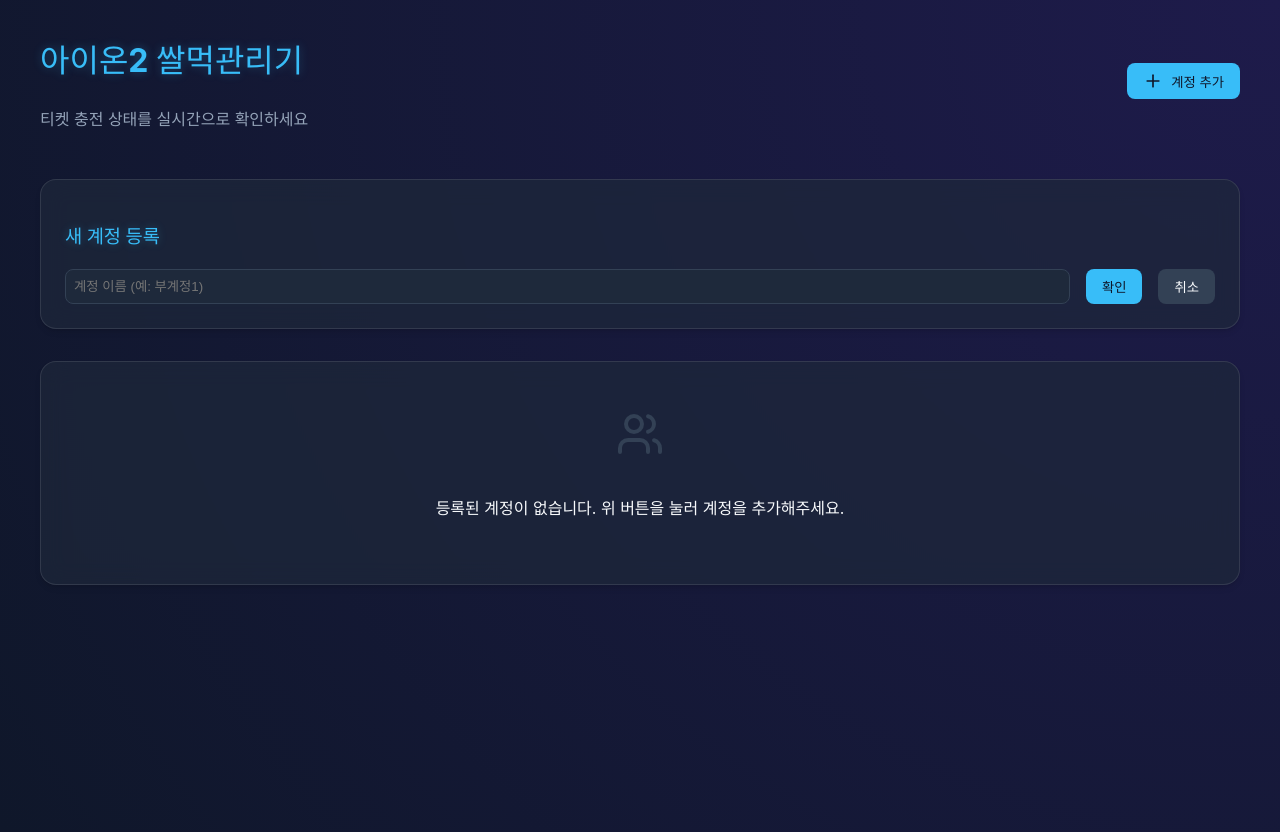
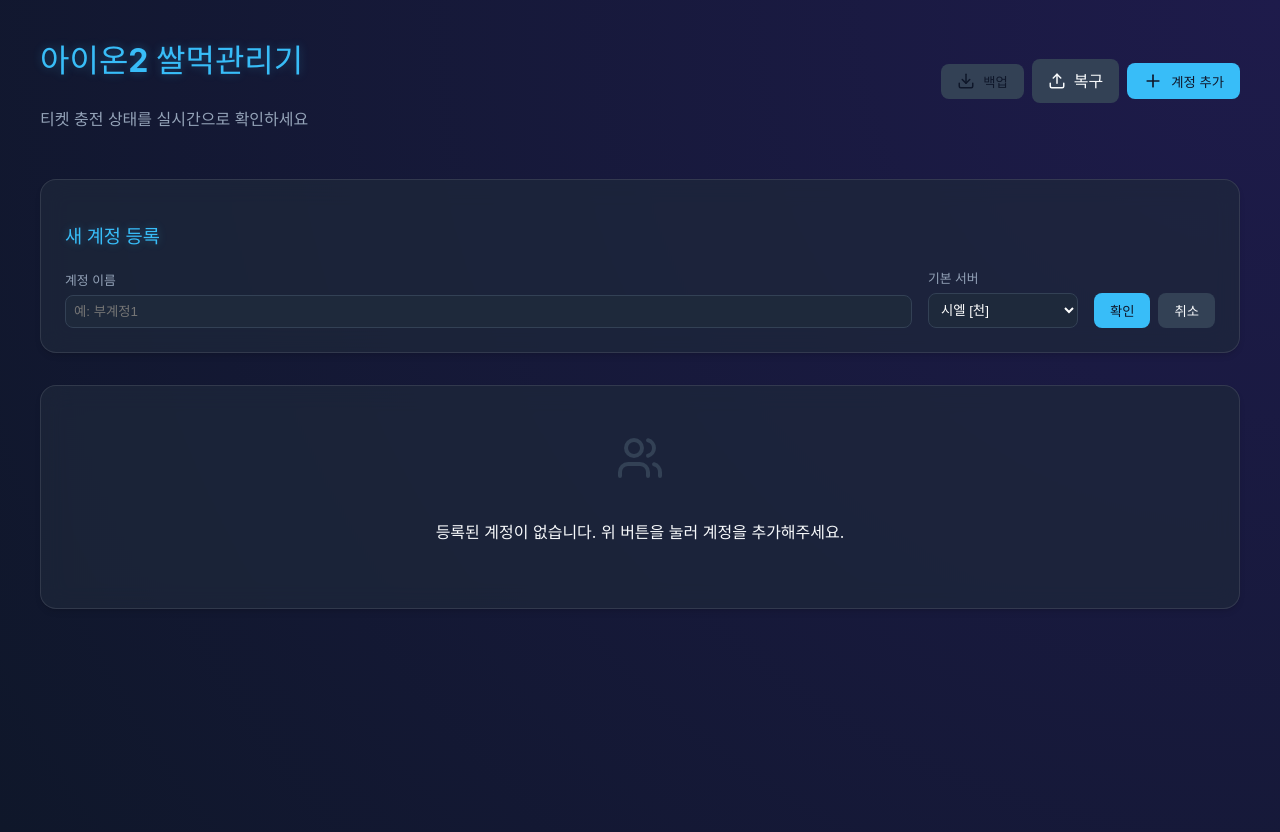
Before and after one commit to yulxwell/aion2-manager, a React (Vite) app: page / in a window 1280 px wide. Both pictures are taken after a click on the button "계정 추가". Built offline with nearby package versions, Linux system fonts and the light colour scheme.

Commit message:
feat: improve data persistence and move server selection to account level

```diff
--- a/src/App.tsx
+++ b/src/App.tsx
@@ -1,7 +1,7 @@
 import React, { useState, useEffect } from 'react';
 import type { Account } from './types/game';
 import { AION2_SERVERS, AION2_CLASSES, INITIAL_TRACKERS } from './types/game';
-import { Users, Plus, Clock } from 'lucide-react';
+import { Users, Plus, Clock, Download, Upload, Save } from 'lucide-react';
 import { calculateCurrentStatus } from './utils/ticketCalculator';
 
 function App() {
@@ -44,10 +44,20 @@
 
   const [isAddingAccount, setIsAddingAccount] = useState(false);
   const [newAccountName, setNewAccountName] = useState('');
+  const [newAccountServer, setNewAccountServer] = useState(AION2_SERVERS[0]);
+  const [saveStatus, setSaveStatus] = useState<'idle' | 'saving' | 'saved' | 'error'>('idle');
 
   useEffect(() => {
     console.log('Accounts updated:', accounts);
+    setSaveStatus('saving');
+    try {
       localStorage.setItem('aion2_rmt_data', JSON.stringify(accounts));
+      setTimeout(() => setSaveStatus('saved'), 500);
+      setTimeout(() => setSaveStatus('idle'), 3000);
+    } catch (e) {
+      console.error('Failed to save to localStorage', e);
+      setSaveStatus('error');
+    }
   }, [accounts]);
 
   const addAccount = () => {
@@ -55,6 +65,7 @@
     const newAccount: Account = {
       id: Date.now().toString(),
       name: newAccountName,
+      server: newAccountServer,
       characters: []
     };
     setAccounts([...accounts, newAccount]);
@@ -62,31 +73,105 @@
     setIsAddingAccount(false);
   };
 
+  const exportData = () => {
+    const data = JSON.stringify(accounts, null, 2);
+    const blob = new Blob([data], { type: 'application/json' });
+    const url = URL.createObjectURL(blob);
+    const a = document.createElement('a');
+    a.href = url;
+    a.download = `aion2_backup_${new Date().toISOString().split('T')[0]}.json`;
+    a.click();
+    URL.revokeObjectURL(url);
+  };
+
+  const importData = (e: React.ChangeEvent<HTMLInputElement>) => {
+    const file = e.target.files?.[0];
+    if (!file) return;
+    const reader = new FileReader();
+    reader.onload = (evt) => {
+      try {
+        const parsed = JSON.parse(evt.target?.result as string);
+        if (Array.isArray(parsed)) {
+          setAccounts(parsed);
+          alert('데이터를 성공적으로 불러왔습니다.');
+        }
+      } catch (err) {
+        alert('파일을 읽는 중 오류가 발생했습니다.');
+      }
+    };
+    reader.readAsText(file);
+  };
+
   return (
     <div className="app-container" style={{ minHeight: '100vh', display: 'block' }}>
-      <header style={{ marginBottom: '2rem', display: 'flex', justifyContent: 'space-between', alignItems: 'center' }}>
+      <header style={{ marginBottom: '2rem', display: 'flex', justifyContent: 'space-between', alignItems: 'center', flexWrap: 'wrap', gap: '1rem' }}>
         <div>
           <h1>아이온2 쌀먹관리기</h1>
           <p style={{ color: '#94a3b8' }}>티켓 충전 상태를 실시간으로 확인하세요</p>
         </div>
+        <div style={{ display: 'flex', gap: '8px', alignItems: 'center' }}>
+          <span style={{
+            fontSize: '0.8rem',
+            color: saveStatus === 'error' ? '#ef4444' : saveStatus === 'saved' ? '#10b981' : '#94a3b8',
+            transition: 'all 0.3s ease',
+            opacity: saveStatus === 'idle' ? 0 : 1,
+            display: 'flex',
+            alignItems: 'center',
+            gap: '4px'
+          }}>
+            <Save size={14} /> {saveStatus === 'saving' ? '저장 중...' : saveStatus === 'saved' ? '저장됨' : '저장 오류'}
+          </span>
+          <button onClick={exportData} title="백업 내보내기" style={{ display: 'flex', alignItems: 'center', gap: '8px', background: '#334155' }}>
+            <Download size={18} /> 백업
+          </button>
+          <label style={{
+            display: 'flex',
+            alignItems: 'center',
+            gap: '8px',
+            background: '#334155',
+            padding: '10px 16px',
+            borderRadius: '0.5rem',
+            cursor: 'pointer',
+            fontSize: '1rem',
+            fontWeight: 600
+          }}>
+            <Upload size={18} /> 복구
+            <input type="file" accept=".json" onChange={importData} style={{ display: 'none' }} />
+          </label>
           <button onClick={() => setIsAddingAccount(true)} style={{ display: 'flex', alignItems: 'center', gap: '8px' }}>
             <Plus size={20} /> 계정 추가
           </button>
+        </div>
       </header>
 
       {isAddingAccount && (
         <div className="card fade-in" style={{ marginBottom: '2rem' }}>
           <h3>새 계정 등록</h3>
-          <div style={{ display: 'flex', gap: '1rem', marginTop: '1rem' }}>
+          <div style={{ display: 'flex', flexWrap: 'wrap', gap: '1rem', marginTop: '1rem', alignItems: 'flex-end' }}>
+            <div style={{ flex: 1, minWidth: '200px' }}>
+              <label style={{ display: 'block', fontSize: '0.8rem', color: '#94a3b8', marginBottom: '4px' }}>계정 이름</label>
               <input
                 type="text"
-              placeholder="계정 이름 (예: 부계정1)"
+                placeholder="예: 부계정1"
                 value={newAccountName}
                 onChange={(e) => setNewAccountName(e.target.value)}
-              style={{ flex: 1 }}
+                style={{ width: '100%', boxSizing: 'border-box' }}
               />
+            </div>
+            <div style={{ width: '150px' }}>
+              <label style={{ display: 'block', fontSize: '0.8rem', color: '#94a3b8', marginBottom: '4px' }}>기본 서버</label>
+              <select
+                value={newAccountServer}
+                onChange={(e) => setNewAccountServer(e.target.value)}
+                style={{ width: '100%' }}
+              >
+                {AION2_SERVERS.map(s => <option key={s} value={s}>{s}</option>)}
+              </select>
+            </div>
+            <div style={{ display: 'flex', gap: '0.5rem' }}>
               <button onClick={addAccount}>확인</button>
               <button onClick={() => setIsAddingAccount(false)} style={{ background: '#334155', color: '#f8fafc' }}>취소</button>
+            </div>
           </div>
         </div>
       )}
@@ -112,7 +197,6 @@
 function AccountCard({ account, setAccounts }: { account: Account, setAccounts: React.Dispatch<React.SetStateAction<Account[]>> }) {
   const [isAddingChar, setIsAddingChar] = useState(false);
   const [charName, setCharName] = useState('');
-  const [charServer, setCharServer] = useState(AION2_SERVERS[0]);
   const [charClass, setCharClass] = useState(AION2_CLASSES[0]);
   const [showDeleteConfirm, setShowDeleteConfirm] = useState(false);
   const [confirmingDeleteCharId, setConfirmingDeleteCharId] = useState<string | null>(null);
@@ -122,7 +206,6 @@
     const newChar = {
       id: Date.now().toString(),
       name: charName,
-      server: charServer,
       class: charClass,
       trackers: INITIAL_TRACKERS.map(t => ({ ...t, lastUpdatedAt: Date.now() }))
     };
@@ -188,8 +271,13 @@
   return (
     <div className="card fade-in" style={{ borderColor: 'rgba(56, 189, 248, 0.2)' }}>
       <div style={{ display: 'flex', justifyContent: 'space-between', alignItems: 'center', marginBottom: '1rem' }}>
-        <h2 style={{ margin: 0, fontSize: '1.25rem', display: 'flex', alignItems: 'center', gap: '8px' }}>
+        <h2 style={{ margin: 0, fontSize: '1.25rem' }}>
+          <div style={{ display: 'flex', alignItems: 'center', gap: '8px' }}>
             <Users size={20} /> {account.name}
+          </div>
+          <div style={{ fontSize: '0.8rem', color: '#38bdf8', fontWeight: 400, marginTop: '2px', marginLeft: '28px' }}>
+            {account.server}
+          </div>
         </h2>
         <div style={{ display: 'flex', gap: '8px', alignItems: 'center' }}>
           {!showDeleteConfirm ? (
@@ -226,16 +314,6 @@
             />
           </div>
           <div style={{ marginBottom: '1rem' }}>
-            <label style={{ display: 'block', fontSize: '0.8rem', color: '#94a3b8', marginBottom: '4px' }}>서버 선택</label>
-            <select
-              value={charServer}
-              onChange={(e) => setCharServer(e.target.value)}
-              style={{ width: '100%' }}
-            >
-              {AION2_SERVERS.map(s => <option key={s} value={s}>{s}</option>)}
-            </select>
-          </div>
-          <div style={{ marginBottom: '1rem' }}>
             <label style={{ display: 'block', fontSize: '0.8rem', color: '#94a3b8', marginBottom: '4px' }}>클래스 선택</label>
             <select
               value={charClass}
@@ -262,7 +340,7 @@
                 <span style={{ fontWeight: 600 }}>
                   {char.name}
                   <span style={{ fontSize: '0.8rem', color: '#94a3b8', fontWeight: 400, marginLeft: '4px' }}>
-                    ({char.server} / {char.class})
+                    ({char.class})
                   </span>
                 </span>
                 <div style={{ display: 'flex', gap: '4px', alignItems: 'center' }}>
--- a/src/types/game.ts
+++ b/src/types/game.ts
@@ -16,7 +16,7 @@
 export interface Character {
   id: string;
   name: string;
-  server: string;
+  server?: string; // Optional for backward compatibility, now at Account level
   class: string;
   trackers: TrackerStatus[];
 }
@@ -24,6 +24,7 @@
 export interface Account {
   id: string;
   name: string;
+  server: string;
   characters: Character[];
 }
 
```
Lines whose indentation alone changed are shown as unchanged.
